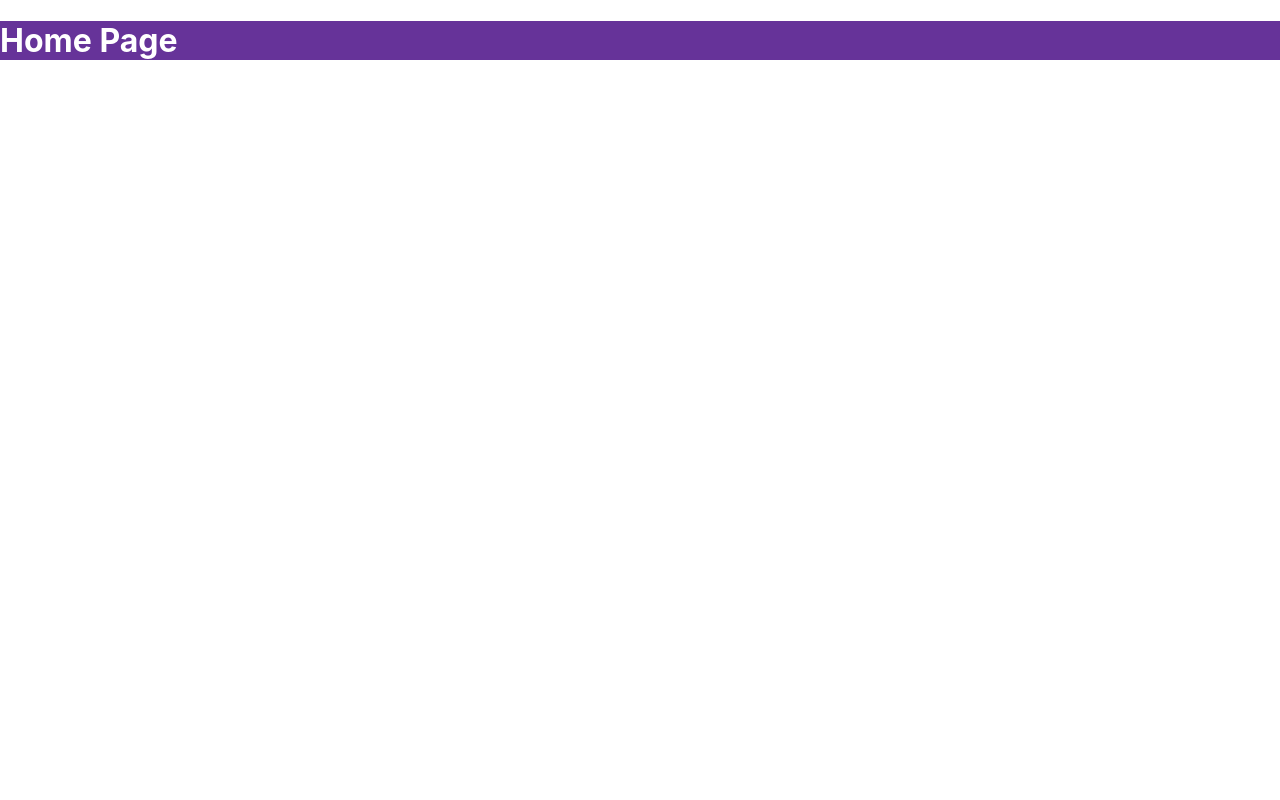
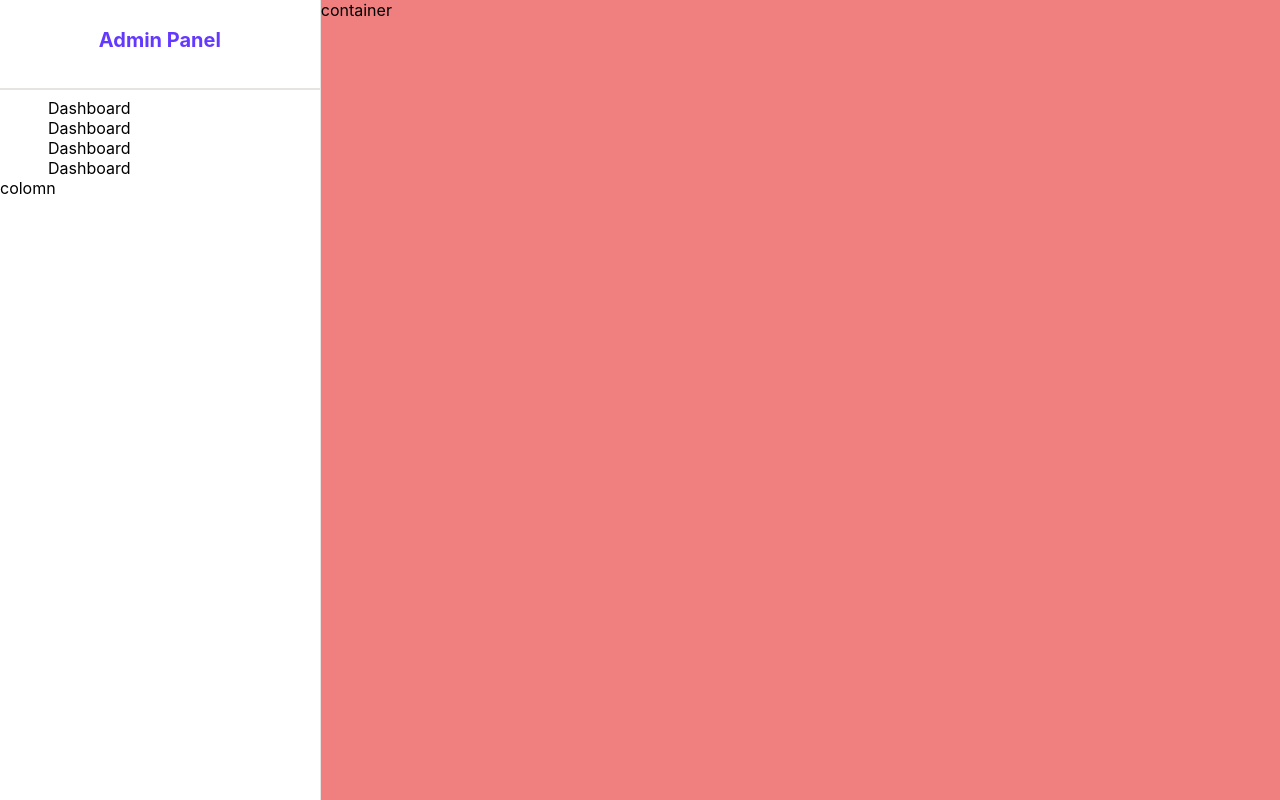
Before and after one commit to KristinaChausheva/react-admin-panel, a React (Create React App) app: page / in a window 1280 px wide. Built offline with nearby package versions, Linux system fonts and the light colour scheme.

Commit message:
adding mui icons dependency

```diff
--- a/package.json
+++ b/package.json
@@ -3,6 +3,10 @@
   "version": "0.1.0",
   "private": true,
   "dependencies": {
+    "@emotion/react": "^11.8.2",
+    "@emotion/styled": "^11.8.1",
+    "@mui/icons-material": "^5.5.1",
+    "@mui/material": "^5.5.3",
     "@testing-library/jest-dom": "^5.16.3",
     "@testing-library/react": "^12.1.4",
     "@testing-library/user-event": "^13.5.0",
--- /dev/null
+++ b/src/components/sidebar/Sidebar.jsx
@@ -0,0 +1,31 @@
+import "./sidebar.scss"
+
+function Sidebar() {
+  return (
+    <div className="sidebar">
+      <div className="top">
+        <span className="logo">Admin Panel</span>
+      </div>
+      <hr />
+      <div className="center">
+        <ul>
+          <li>
+            <span>Dashboard</span>
+          </li>
+          <li>
+            <span>Dashboard</span>
+          </li>
+          <li>
+            <span>Dashboard</span>
+          </li>
+          <li>
+            <span>Dashboard</span>
+          </li>
+        </ul>
+      </div>
+      <div className="bottom">colomn</div>
+    </div>
+  )
+}
+
+export default Sidebar
--- /dev/null
+++ b/src/components/sidebar/sidebar.scss
@@ -0,0 +1,33 @@
+.sidebar {
+  background-color: white;
+  flex: 1;
+  border-right: 0.5px solid rgb(230, 227, 227);
+  min-height: 100vh;
+
+  .top {
+    background-color: white;
+    height: 5em;
+    display: flex;
+    align-items: center;
+    justify-content: center;
+
+    .logo {
+      font-size: 20px;
+      font-weight: bold;
+      color: #6439ff;
+    }
+  }
+  hr {
+    height: 0;
+    border: 0.5px solid rgb(230, 227, 227);
+  }
+  .center {
+    padding-left: 3em;
+
+    ul {
+      list-style: none;
+      padding: 0;
+      margin: 0;
+    }
+  }
+}
--- a/src/pages/home/Home.jsx
+++ b/src/pages/home/Home.jsx
@@ -1,9 +1,11 @@
 import "./home.scss"
+import Sidebar from "../../components/sidebar/Sidebar"
 
 function Home() {
   return (
     <div className="home">
-      <h1 className="title">Home Page</h1>
+      <Sidebar />
+      <div className="homeContainer">container</div>
     </div>
   )
 }
--- a/src/pages/home/home.scss
+++ b/src/pages/home/home.scss
@@ -1,6 +1,8 @@
 .home {
-  background-color: rebeccapurple;
-  .title {
-    color: white;
+  display: flex;
+  flex-direction: row;
+  .homeContainer {
+    background-color: lightcoral;
+    flex: 3;
   }
 }
```
Also changed, not shown: src/components/navbar/Navbar.jsx (added, +11 -0 lines), src/components/navbar/navbar.scss (added), 1 other file (tests, documents, lock files or other folders).
